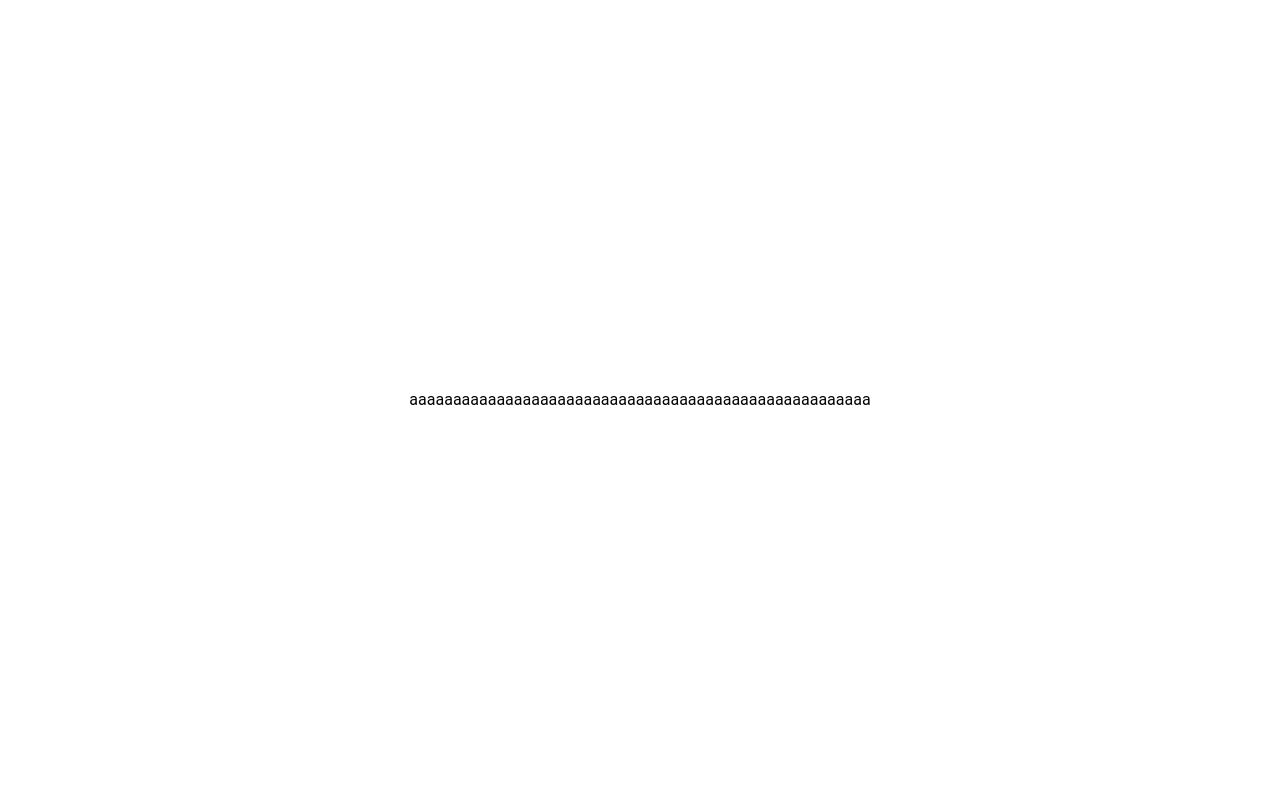
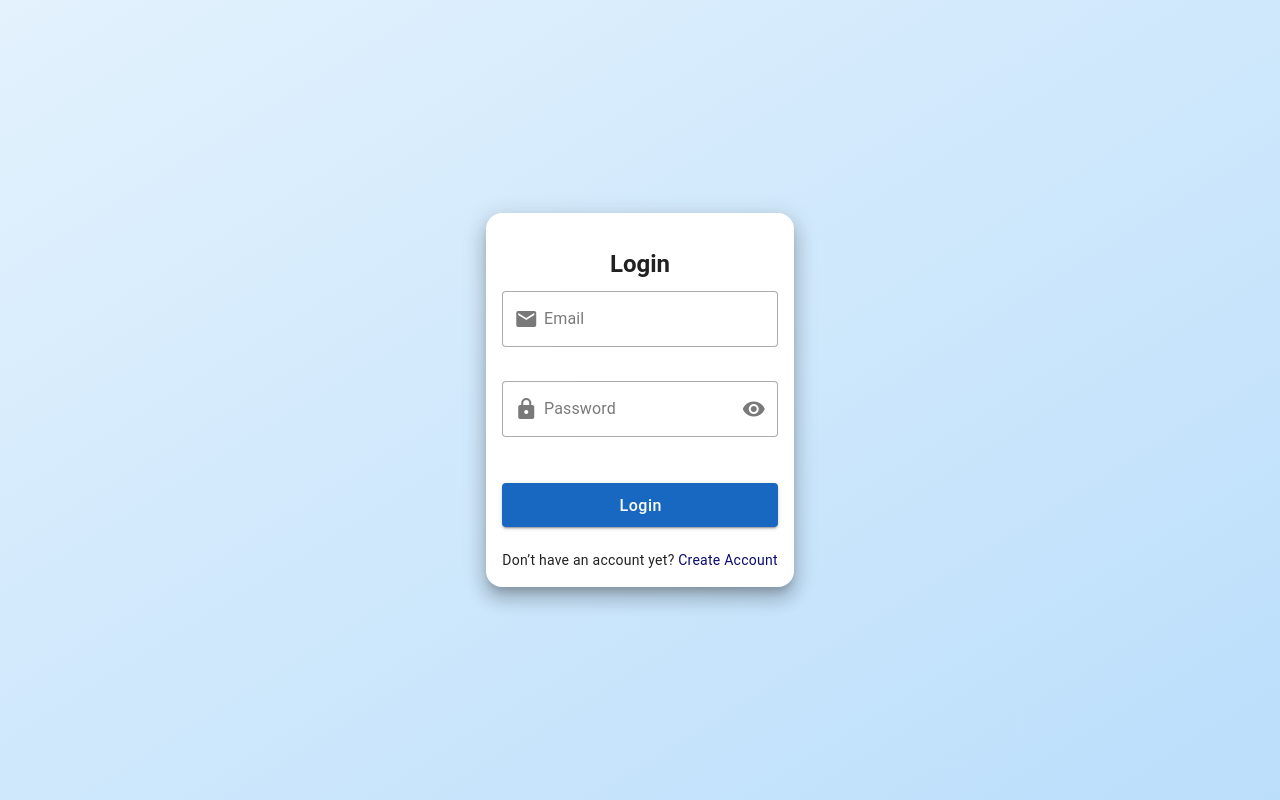
Before and after one commit to hjzts/BUAA-ruby, a Vue app in the folder ecommerce-frontend/: page /login in a window 1280 px wide. Built offline with nearby package versions, Linux system fonts and the light colour scheme.

Commit message:
feat✨:/舒服了！！！！

```diff
--- a/ecommerce-frontend/src/App.vue
+++ b/ecommerce-frontend/src/App.vue
@@ -1,8 +1,7 @@
 <template>
-  <div class="centered-text">
-    aaaaaaaaaaaaaaaaaaaaaaaaaaaaaaaaaaaaaaaaaaaaaaaaaaaaa
-  </div>
-
+  <v-app>
+    <RouterView />
+  </v-app>
 </template>
 
 <script setup lang="ts" name="App">
@@ -10,10 +9,4 @@ import { RouterView } from 'vue-router'
 </script>
 
 <style scoped>
-.centered-text {
-  display: flex; /* 使容器成为 Flexbox */
-  justify-content: center; /* 水平居中 */
-  height: 100vh; /* 使容器高度为视口高度 */
-  align-items: center;    /* 垂直居中 */
-}
 </style>
--- a/ecommerce-frontend/src/views/Auth/LoginView.vue
+++ b/ecommerce-frontend/src/views/Auth/LoginView.vue
@@ -1,6 +1,45 @@
 <template>
-  <div class="centered-text">
-  </div>
+  <v-container fluid class="d-flex justify-center align-center" style="min-height: 100vh; background: linear-gradient(to bottom right, #e3f2fd, #bbdefb);">
+    <v-card class="elevation-12" style="border-radius: 16px; overflow: hidden;">
+      <v-card-title class="text-center text-h5 font-weight-bold pt-8">
+        Login
+      </v-card-title>
+
+      <v-card-text>
+        <v-form @submit.prevent="handleSubmit" ref="form">
+          <!-- Email field -->
+          <v-text-field v-model="formData.email" label="Email" prepend-inner-icon="mdi-email" variant="outlined" class="mb-3" required />
+
+          <!-- Password field -->
+          <v-text-field v-model="formData.password" :type="showPassword ? 'text' : 'password'" label="Password" prepend-inner-icon="mdi-lock" :append-inner-icon="showPassword ? 'mdi-eye-off' : 'mdi-eye'" variant="outlined" class="mb-6" @click:append-inner="showPassword = !showPassword" required />
+
+          <!-- Submit button -->
+          <v-btn type="submit" color="primary" size="large" block :loading="loading" :disabled="loading">
+            Login
+          </v-btn>
+        </v-form>
+
+        <!-- Register link -->
+        <div class="text-center mt-6">
+          Don’t have an account yet?
+          <router-link to="/register" class="text-decoration-none">
+            Create Account
+          </router-link>
+        </div>
+      </v-card-text>
+    </v-card>
+
+    <!-- Snackbar for messages -->
+    <v-snackbar v-model="snackbar.show" :color="snackbar.color" :timeout="3000">
+      {{ snackbar.text }}
+      <template v-slot:actions>
+        <v-btn color="white" variant="text" @click="snackbar.show = false">
+          Close
+        </v-btn>
+      </template>
+    </v-snackbar>
+
+  </v-container>
 </template>
 
 <script setup lang="ts">
```
